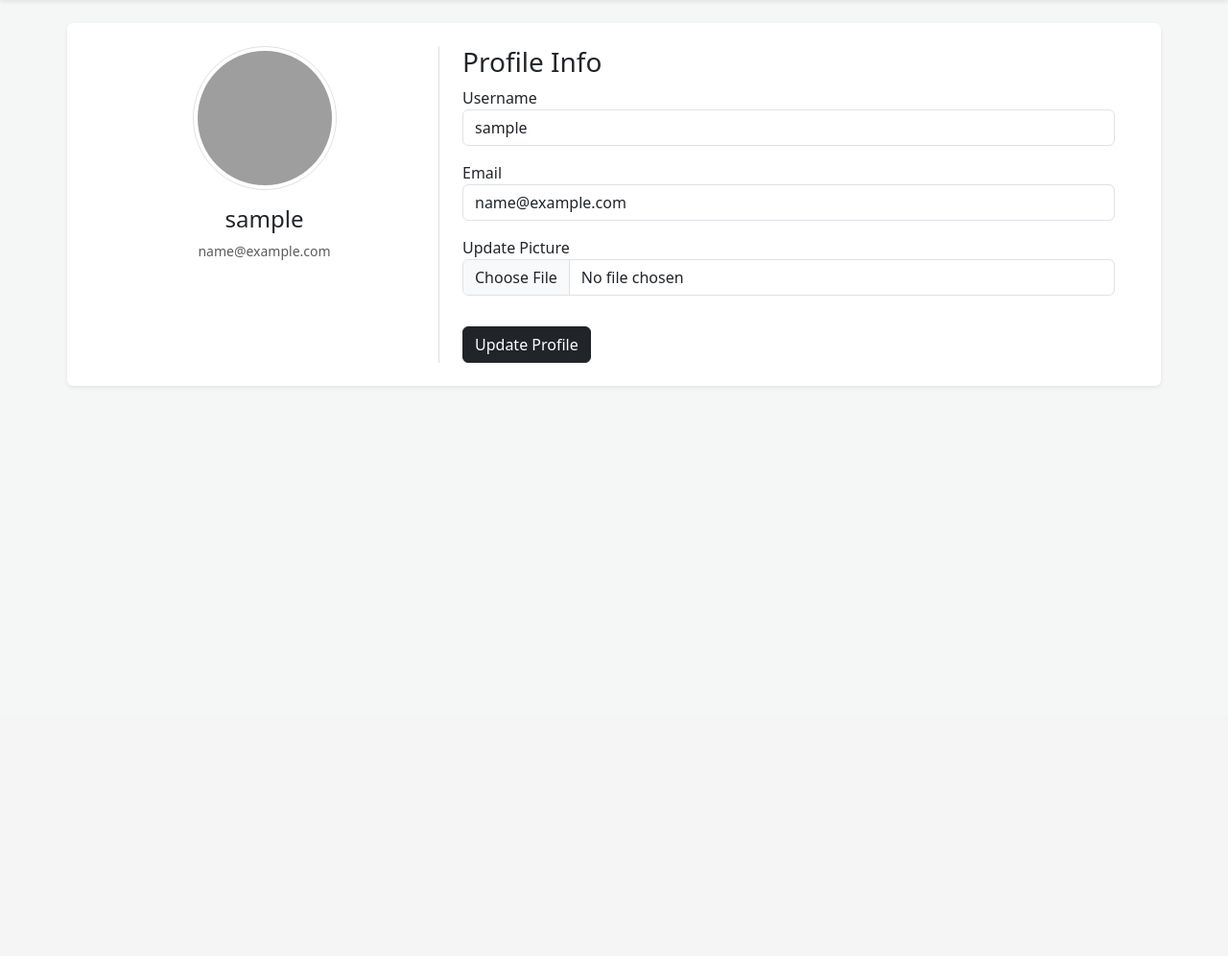
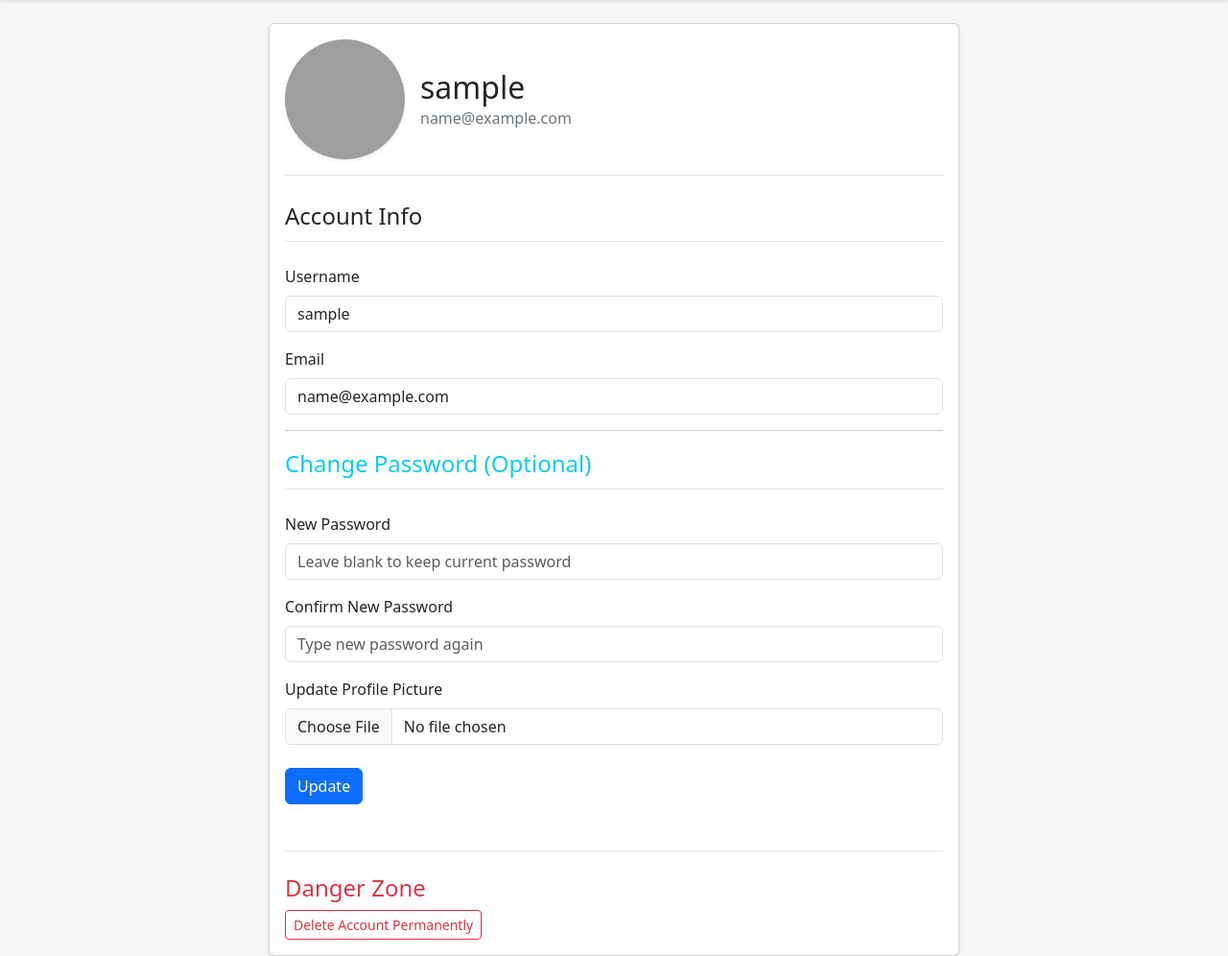
Before and after one commit to mostafa-m-desouky/flask-fullstack-app, a Flask app: page /account in a window 1280 px wide. Shown: the part 56-1052 px from the top of the page at 96% size. Before the commit the page ends 459 px from the top, so only its background shows below. Run offline with Flask 3, Linux system fonts and the light colour scheme; the visitor is signed in with stand-in values (Sample User, id 1); grey boxes are pictures that could not be loaded.

Commit message:
After Adding Delete User

```diff
--- a/app/blueprints/auth.py
+++ b/app/blueprints/auth.py
@@ -10,20 +10,16 @@ from PIL import Image
 auth = Blueprint('auth', __name__)
 
 def save_picture(form_picture):
-    # 1. توليد اسم عشوائي للصورة عشان مفيش صورتين يخبطوا في بعض
     random_hex = secrets.token_hex(8)
     _, f_ext = os.path.splitext(form_picture.filename)
     picture_fn = random_hex + f_ext
 
-    # 2. تحديد المسار اللي هنحفظ فيه الصورة
     picture_path = os.path.join(current_app.root_path, 'static/profile_pics', picture_fn)
 
-    # 3. تصغير الصورة (عشان السيرفر ميتمليش مساحة عالفاضي)
     output_size = (125, 125)
     i = Image.open(form_picture)
     i.thumbnail(output_size)
 
-    # 4. حفظ الصورة في الفولدر
     i.save(picture_path)
 
     return picture_fn
@@ -63,12 +59,9 @@ def login():
         email = request.form.get('email').strip()
         password = request.form.get('password').strip()
 
-        # Check If User exists
         user = User.query.filter_by(email=email).first()
 
         if user and check_password_hash(user.password, password):
-            # دالة login_user بتاخد كائن المستخدم اللي لقيناه
-            # وبكده السيرفر "بيفتكره" في كل الصفحات الجاية
             login_user(user, remember=True)
             return redirect(url_for('main.home'))
         else:
@@ -80,35 +73,47 @@ def login():
 
 @auth.route('/logout', methods=['GET', 'POST'])
 def logout():
-    logout_user() # دي بتمسح "كارت الدخول" من المتصفح
+    logout_user()
     return redirect(url_for('main.home'))
 
-@auth.route('/account', methods=['GET', 'POST'])
+@auth.route("/account", methods=['GET', 'POST'])
 @login_required
 def account():
     if request.method == 'POST':
-        # 1. تحديث البيانات الأساسية
+
+        if request.files.get('picture'):
+            picture_file = save_picture(request.files['picture'])
+            current_user.image_file = picture_file
+
         current_user.username = request.form.get('username')
         current_user.email = request.form.get('email')
 
-        # 2. تحديث الباسورد (لو اتكتب حاجة جديدة)
-        new_password = request.form.get('password')
-        if new_password:
-            current_user.password = generate_password_hash(new_password, method='scrypt')
+        new_pass = request.form.get('new_password')
+        confirm_pass = request.form.get('confirm_password')
 
-        # 3. معالجة وحفظ الصورة الشخصية
-        if 'picture' in request.files:
-            file = request.files['picture']
-            if file and file.filename != '':
-                picture_file = save_picture(file) # الفانكشن اللي عملناها بـ Pillow
-                current_user.image_file = picture_file
+        if new_pass:
+            if new_pass == confirm_pass:
+                hashed_password = generate_password_hash(new_pass, method='scrypt')
+                current_user.password = hashed_password
+            else:
+                return redirect(url_for('auth.account'))
 
-        # 4. حفظ كل التعديلات في الداتا بيز مرة واحدة
         db.session.commit()
-
-        # 5. الرجوع لنفس الصفحة عشان يشوف التعديلات فوراً
         return redirect(url_for('auth.account'))
 
-    # في حالة الـ GET (لما يفتح الصفحة بس)
     image_file = url_for('static', filename='profile_pics/' + current_user.image_file)
-    return render_template('account.html', image_file=image_file)
+    return render_template('account.html', title='Account', image_file=image_file)
+
+
+
+@auth.route("/delete_account", methods=['POST'])
+@login_required
+def delete_account():
+    user_to_delete = User.query.get(current_user.id)
+
+    logout_user()
+
+    db.session.delete(user_to_delete)
+    db.session.commit()
+
+    return redirect(url_for('main.home'))
--- a/app/models.py
+++ b/app/models.py
@@ -5,7 +5,6 @@ from app import login_manager
 
 @login_manager.user_loader
 def load_user(user_id):
-    # السطر ده هو اللي فلاسك بيدور عليه عشان يعرف يوصل للمستخدم
     return User.query.get(int(user_id))
 
 class User(db.Model, UserMixin):
--- a/app/templates/account.html
+++ b/app/templates/account.html
@@ -1,28 +1,61 @@
 {% extends "layout.html" %}
 {% block content %}
-<div class="row bg-white p-4 shadow-sm rounded">
-    <div class="col-md-4 text-center border-end">
-        <img src="{{ image_file }}" class="rounded-circle img-thumbnail mb-3" style="width: 150px; height: 150px; object-fit: cover;">
-        <h4>{{ current_user.username }}</h4>
-        <p class="text-muted small">{{ current_user.email }}</p>
+<div class="container mt-4">
+    <div class="row justify-content-center">
+        <div class="col-md-8">
+            <div class="card shadow-sm">
+                <div class="card-body">
+                    <div class="d-flex align-items-center border-bottom pb-3 mb-4">
+                        <img class="rounded-circle shadow-sm me-3"
+                             src="{{ url_for('static', filename='profile_pics/' + current_user.image_file) }}"
+                             style="width: 125px; height: 125px; object-fit: cover;">
+                        <div>
+                            <h2 class="mb-0">{{ current_user.username }}</h2>
+                            <p class="text-secondary mb-0">{{ current_user.email }}</p>
                         </div>
-    <div class="col-md-8 px-4">
-        <h3>Profile Info</h3>
-        <form method="POST" enctype="multipart/form-data">
+                    </div>
+
+                    <form method="POST" action="" enctype="multipart/form-data">
+                        <legend class="border-bottom mb-4 pb-2">Account Info</legend>
                         <div class="mb-3">
-                <label>Username</label>
+                            <label class="form-label">Username</label>
                             <input type="text" name="username" class="form-control" value="{{ current_user.username }}">
                         </div>
                         <div class="mb-3">
-                <label>Email</label>
+                            <label class="form-label">Email</label>
                             <input type="email" name="email" class="form-control" value="{{ current_user.email }}">
                         </div>
+                        <hr>
+                        <legend class="border-bottom mb-4 pb-2 text-info">Change Password (Optional)</legend>
+
                         <div class="mb-3">
-                <label>Update Picture</label>
+                            <label class="form-label">New Password</label>
+                            <input type="password" name="new_password" class="form-control" placeholder="Leave blank to keep current password">
+                        </div>
+
+                        <div class="mb-3">
+                            <label class="form-label">Confirm New Password</label>
+                            <input type="password" name="confirm_password" class="form-control" placeholder="Type new password again">
+                        </div>
+                        <div class="mb-4">
+                            <label class="form-label">Update Profile Picture</label>
                             <input type="file" name="picture" class="form-control">
                         </div>
-            <button type="submit" class="btn btn-dark mt-3">Update Profile</button>
+                        <button type="submit" class="btn btn-primary mb-5">Update</button>
+                    </form>
+
+                    <div class="border-top pt-4">
+                        <h4 class="text-danger">Danger Zone</h4>
+                        <form action="{{ url_for('auth.delete_account') }}" method="POST">
+                            <button type="submit" class="btn btn-outline-danger btn-sm"
+                                    onclick="return confirm('Are you sure you want to delete your account?')">
+                                Delete Account Permanently
+                            </button>
                         </form>
                     </div>
                 </div>
-{% endblock %}
+            </div>
+        </div>
+    </div>
+</div>
+{% endblock content %}
```
Also changed, not shown: app/__init__.py (+0 -10 lines), app/blueprints/main.py (+5 -4 lines), app/static/profile_pics/87ca8d5b2ee92212.png (deleted). Lines whose indentation alone changed are shown as unchanged.
